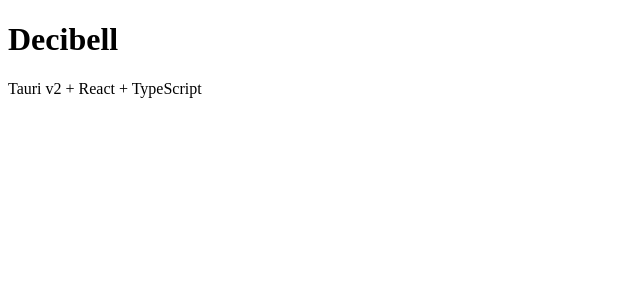
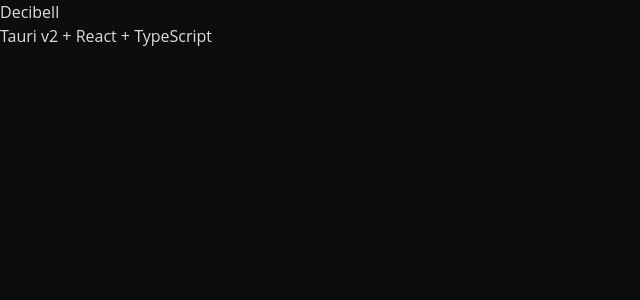
Before and after one commit to sunkhan/decibell, a React (Vite) app in the folder tauri-client/: page / in a window 1280 px wide. Shown: the top 300 px of the page, without its empty margins (0-640 px from the left). Built offline with nearby package versions, Linux system fonts and the light colour scheme.

Commit message:
feat: configure Tailwind CSS v4 with Decibell theme tokens
Co-Authored-By: Claude Opus 4.6 <noreply@anthropic.com>

```diff
--- a/tauri-client/src/main.tsx
+++ b/tauri-client/src/main.tsx
@@ -1,6 +1,7 @@
 import React from "react";
 import ReactDOM from "react-dom/client";
 import App from "./App";
+import "./styles/globals.css";
 
 ReactDOM.createRoot(document.getElementById("root") as HTMLElement).render(
   <React.StrictMode>
--- /dev/null
+++ b/tauri-client/src/styles/globals.css
@@ -0,0 +1,35 @@
+@import "tailwindcss";
+
+@theme {
+  --color-bg-primary: #0C0D0F;
+  --color-bg-titlebar: #0C0E13;
+  --color-bg-secondary: #1A1B1E;
+  --color-bg-tertiary: #242528;
+  --color-border: #2D3245;
+
+  --color-accent: #2CA3E8;
+  --color-accent-hover: #4DB8F0;
+  --color-accent-pressed: #1E8BC3;
+
+  --color-success: #43B581;
+  --color-warning: #FAA61A;
+  --color-error: #FF4C4C;
+
+  --color-text-primary: #DCDDDE;
+  --color-text-muted: rgba(79, 106, 134, 0.53);
+
+  --font-sans: "Open Sans", ui-sans-serif, system-ui, sans-serif;
+}
+
+@layer base {
+  body {
+    @apply bg-bg-primary text-text-primary font-sans antialiased;
+    margin: 0;
+    overflow: hidden;
+  }
+
+  * {
+    scrollbar-width: thin;
+    scrollbar-color: theme(--color-bg-tertiary) transparent;
+  }
+}
```
